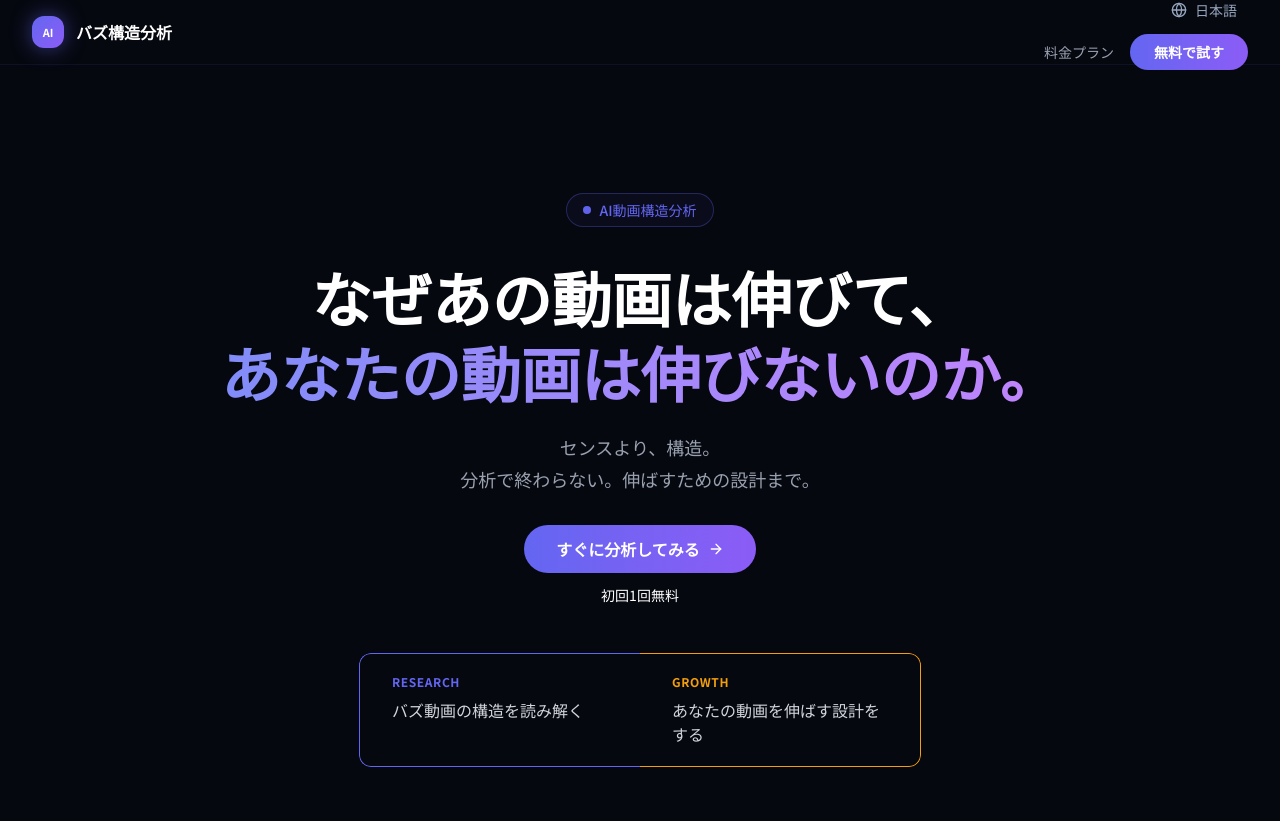
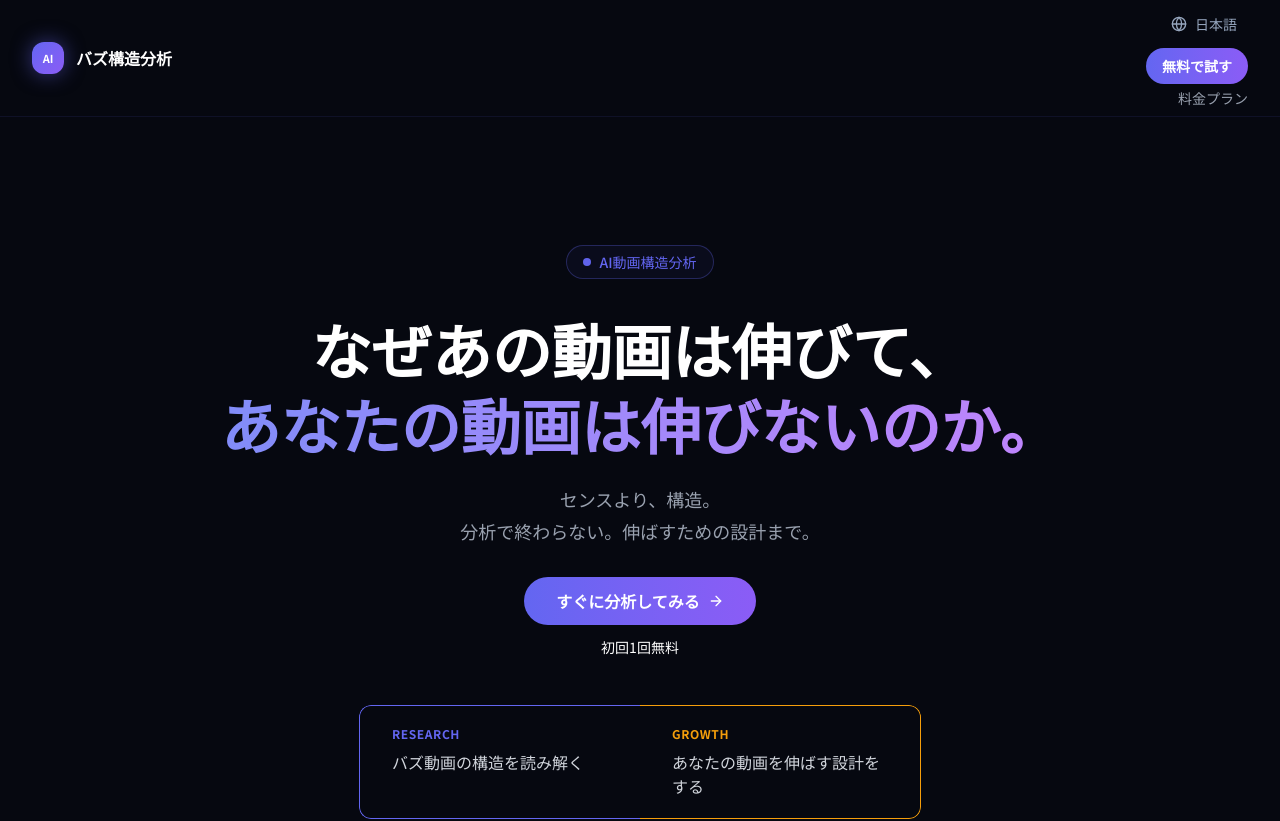
Before and after one commit to akariHasegawa/YT-analysis-tool, a Next.js app: page / in a window 1280 px wide. Shown: the top 821 px of the page. Built offline with nearby package versions, Linux system fonts and the light colour scheme.

Commit message:
fix: fix language switcher and update header layout
Debug language context and adjust header for correct language
switching and button placement.

```diff
--- a/components/header.tsx
+++ b/components/header.tsx
@@ -9,11 +9,12 @@ interface HeaderProps {
 }
 
 export function Header({ onPricingClick, onGetStartedClick }: HeaderProps) {
-  const { t } = useLanguage()
+  const { t, language } = useLanguage()
+  console.log("[v0] Header - Current language:", language, "Trial text:", t('header.trial'), "Pricing text:", t('header.pricing'))
 
   return (
     <header className="sticky top-0 z-50 border-b border-[rgba(99,102,241,0.1)] bg-[#060810] backdrop-blur-xl">
-      <div className="mx-auto flex h-16 max-w-7xl items-center justify-between px-4 sm:px-6 lg:px-8">
+      <div className="mx-auto flex h-auto max-w-7xl items-center justify-between px-4 py-2 sm:px-6 lg:px-8">
         {/* Left: Logo + Title */}
         <div className="flex items-center gap-3">
           <div className="flex h-8 w-8 items-center justify-center rounded-lg bg-gradient-to-br from-[#6366f1] to-[#8b5cf6] text-[11px] font-bold text-white shadow-[0_0_20px_rgba(99,102,241,0.5)]">
@@ -22,24 +23,24 @@ export function Header({ onPricingClick, onGetStartedClick }: HeaderProps) {
           <h1 className="text-sm font-semibold text-white sm:text-base">{t('header.title')}</h1>
         </div>
 
-        {/* Right: Language Switcher + Menu */}
+        {/* Right: Language Switcher (top) + Menu (bottom) */}
         <div className="flex flex-col items-end gap-2">
           {/* Language Switcher */}
           <LanguageSwitcher />
 
-          {/* Pricing + Get Started */}
-          <div className="flex items-center gap-4">
+          {/* Pricing + Get Started - Vertical layout */}
+          <div className="flex flex-col items-end gap-1 text-sm">
+            <button
+              onClick={onGetStartedClick}
+              className="rounded-full bg-gradient-to-r from-[#6366f1] to-[#8b5cf6] px-4 py-2 font-semibold text-white transition-all hover:shadow-lg hover:shadow-[rgba(99,102,241,0.4)]"
+            >
+              {t('header.trial')}
+            </button>
             <button
               onClick={onPricingClick}
-              className="text-sm text-gray-400 transition-colors hover:text-white"
+              className="text-gray-400 transition-colors hover:text-white"
             >
               {t('header.pricing')}
-            </button>
-            <button
-              onClick={onGetStartedClick}
-              className="rounded-full bg-gradient-to-r from-[#6366f1] to-[#8b5cf6] px-6 py-2 text-sm font-semibold text-white transition-all hover:shadow-lg hover:shadow-[rgba(99,102,241,0.4)]"
-            >
-              {t('header.trial')}
             </button>
           </div>
         </div>
```
